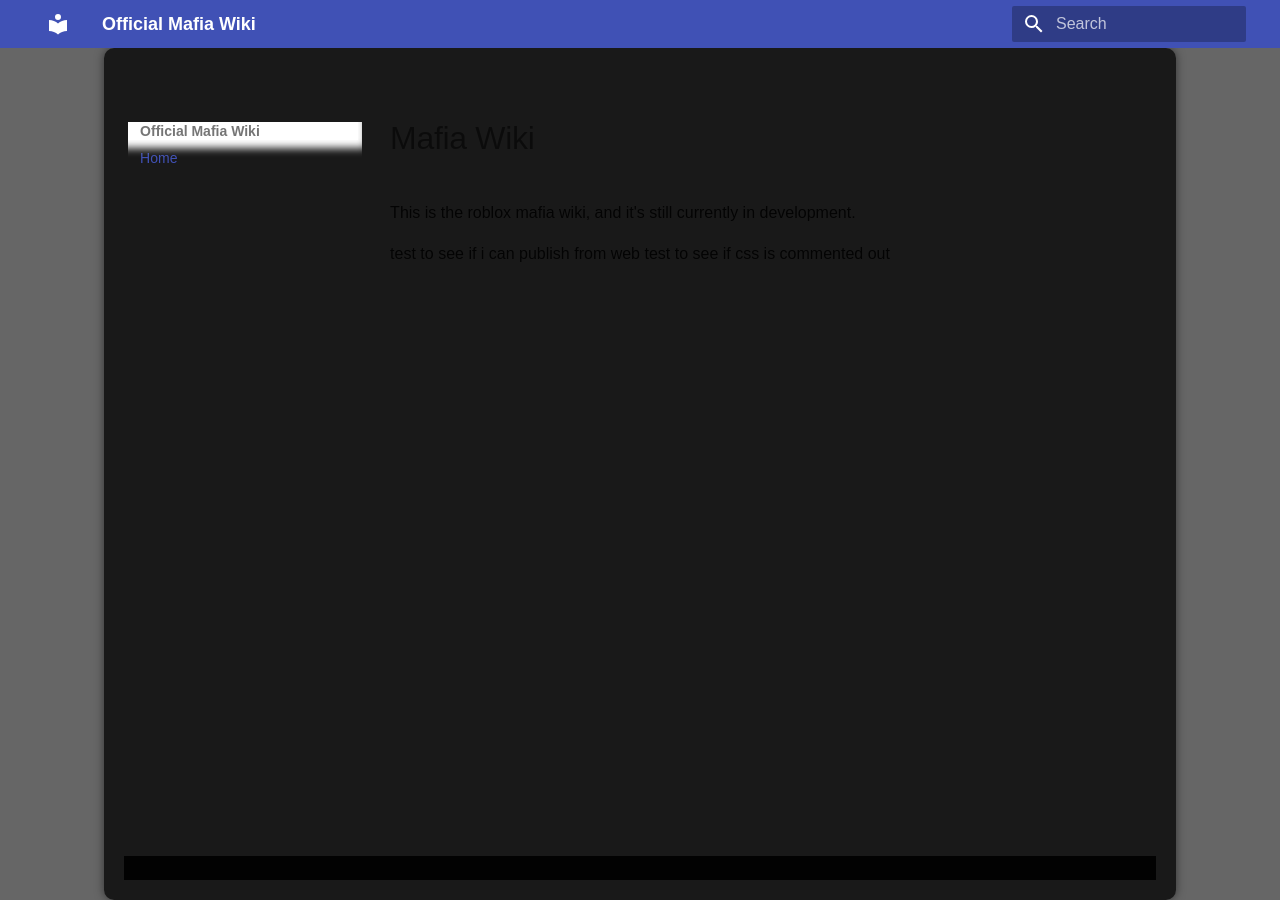
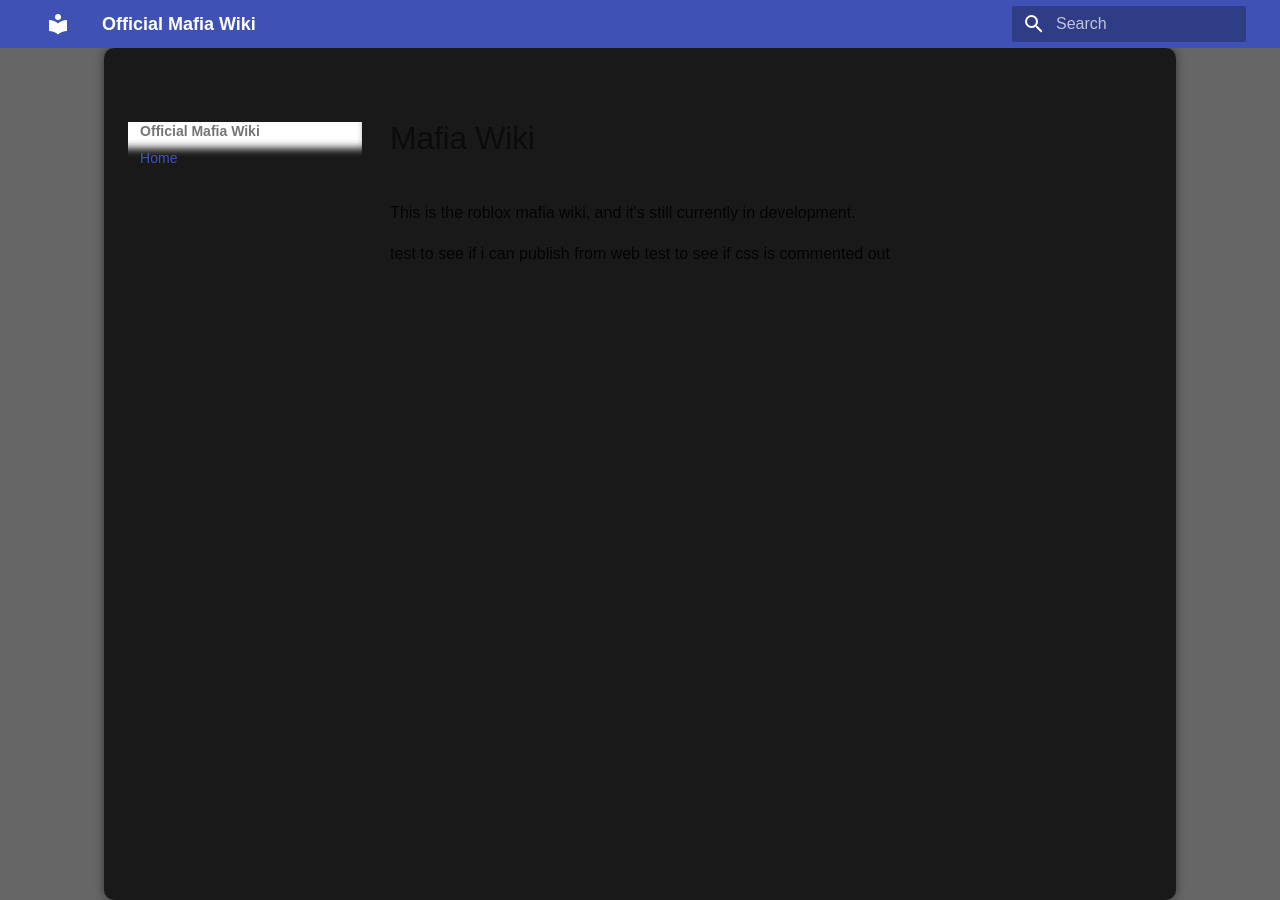
Before and after one commit to OctaNebula/mafia-wiki, an MkDocs documentation site: the page built from docs/index.md, in a window 1280 px wide. Built offline with MkDocs 1.6.1 and Material for MkDocs 9.7.7, drawn with Linux system fonts in a browser that asks for light colours; some web fonts are replaced.

Commit message:
remove footer

```diff
--- a/docs/stylesheets/extra.css
+++ b/docs/stylesheets/extra.css
@@ -16,7 +16,6 @@
     background-size: cover;
 }
 
-/* Dark overlay to improve text readability */
 body::before {
     content: "";
     position: fixed;
@@ -26,6 +25,10 @@
     height: 100%;
     background: rgba(0, 0, 0, 0.6); /* Dark overlay */
     z-index: -1;
+}
+
+.md-footer {
+    display: none !important;
 }
 
 .md-container {
```
